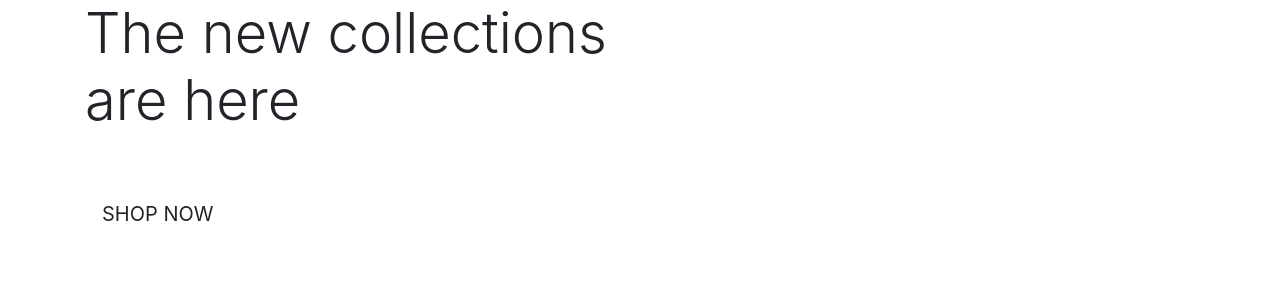
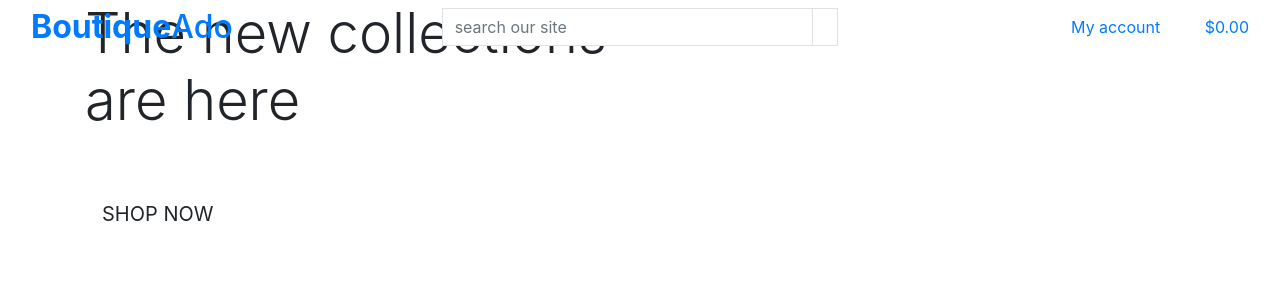
Before and after one commit to beebooplena/boutique_ado, a Django app: page / in a window 1280 px wide. Shown: the top 300 px of the page. Run offline with Django 3.2, Linux system fonts and the light colour scheme.

Commit message:
added main page header

```diff
--- a/templates/base.html
+++ b/templates/base.html
@@ -1,6 +1,7 @@
 {% load static %}
 <!doctype html>
 <html lang="en">
+
 <head>
 
   {% block meta %}
@@ -12,23 +13,95 @@
   {% endblock %}
 
   {% block corecss%}
-        <link rel="stylesheet" href="https://cdn.jsdelivr.net/npm/bootstrap@4.6.1/dist/css/bootstrap.min.css" integrity="sha384-zCbKRCUGaJDkqS1kPbPd7TveP5iyJE0EjAuZQTgFLD2ylzuqKfdKlfG/eSrtxUkn" crossorigin="anonymous">
+  <link rel="stylesheet" href="https://cdn.jsdelivr.net/npm/bootstrap@4.6.1/dist/css/bootstrap.min.css"
+    integrity="sha384-zCbKRCUGaJDkqS1kPbPd7TveP5iyJE0EjAuZQTgFLD2ylzuqKfdKlfG/eSrtxUkn" crossorigin="anonymous">
   {% endblock %}
   {% block extra_css%}
   {% endblock %}
 
   {% block corejs%}
-        <script src="https://cdn.jsdelivr.net/npm/jquery@3.5.1/dist/jquery.min.js" integrity="sha256-9/aliU8dGd2tb6OSsuzixeV4y/faTqgFtohetphbbj0=" crossorigin="anonymous"></script>
-        <script src="https://cdn.jsdelivr.net/npm/popper.js@1.16.1/dist/umd/popper.min.js" integrity="sha384-9/reFTGAW83EW2RDu2S0VKaIzap3H66lZH81PoYlFhbGU+6BZp6G7niu735Sk7lN" crossorigin="anonymous"></script>
-        <script src="https://cdn.jsdelivr.net/npm/bootstrap@4.6.1/dist/js/bootstrap.min.js" integrity="sha384-VHvPCCyXqtD5DqJeNxl2dtTyhF78xXNXdkwX1CZeRusQfRKp+tA7hAShOK/B/fQ2" crossorigin="anonymous"></script>
+  <script src="https://cdn.jsdelivr.net/npm/jquery@3.5.1/dist/jquery.min.js"
+    integrity="sha256-9/aliU8dGd2tb6OSsuzixeV4y/faTqgFtohetphbbj0=" crossorigin="anonymous"></script>
+  <script src="https://cdn.jsdelivr.net/npm/popper.js@1.16.1/dist/umd/popper.min.js"
+    integrity="sha384-9/reFTGAW83EW2RDu2S0VKaIzap3H66lZH81PoYlFhbGU+6BZp6G7niu735Sk7lN" crossorigin="anonymous">
+  </script>
+  <script src="https://cdn.jsdelivr.net/npm/bootstrap@4.6.1/dist/js/bootstrap.min.js"
+    integrity="sha384-VHvPCCyXqtD5DqJeNxl2dtTyhF78xXNXdkwX1CZeRusQfRKp+tA7hAShOK/B/fQ2" crossorigin="anonymous">
+  </script>
   {% endblock %}
   {% block extra_js%}
   {% endblock %}
 
   <title>Boutique Ado {% block extra_title %}{% endblock %}</title>
 </head>
+
 <body>
-    <header class="container-fluid fixed-top"></header>
+  <header class="container-fluid fixed-top">
+    <div class="row">
+      <div class="col-12 col-lg-4 my-auto py-1 py-lg-0 text-center text-lg-left">
+        <a href="{% url 'home' %}" class="nav-link main-logo-link">
+          <h2 class="logo-font text-black my-0"><strong>Boutique</strong>Ado</h2>
+
+        </a>
+      </div>
+      <div class="col-12 col-lg-4 my-auto py-1 py-lg-0">
+        <form method="GET" action="">
+          <div class="input-group w-100">
+            <input class="form-control border border-black rounded-0" type="text" name="q"
+              placeholder="search our site">
+            <div class="input-group-append">
+              <button class="form-control btn btn-black border border-black rounded-0" type="submit">
+                <span class="icon">
+                  <i class="fas fa-search"></i>
+                </span>
+              </button>
+            </div>
+          </div>
+        </form>
+      </div>
+      <div class="col-12 col-lg-4 my-auto py-1 py-lg-0">
+        <ul class="list-inline list-unstyled text-center text-lg-right my-0">
+          <li class="list-inline-item dropdown">
+            <a class="text-black nav-link" href="#" id="user-options" data-toggle="dropdown" aria-haspopup="true"
+              aria-expanded="false">
+              <div class="text-center">
+                <div>
+                  <i class="fas fa-user fa-lg"></i>
+                  <p class="my-0">My account</p>
+                </div>
+              </div>
+            </a>
+            <div class="dropdown-menu border-0" aria-labelledby="user-options">
+              {% if request.user.is_authenticated %}
+              {% if request.user.is_superuser %}
+              <a href="" class="dropdown-item">Product Management</a>
+              {% endif %}
+              <a href="" class="dropdown-item">My Profile</a>
+              <a href="{% url 'account_logout' %}" class="dropdown-item">Logout</a>
+              {% else %}
+              <a href="{% url 'account_signup' %}" class="dropdown-item">Register</a>
+              <a href="{% url 'account_login' %}" class="dropdown-item">Login</a>
+              {% endif %}
+            </div>
+          </li>
+          <li class="list-inline-item">
+            <a class="{% if grand_total %}text-info font-weight-bold{% else %}text-black{% endif %} nav-link" href="">
+              <div class="text-center">
+                <div><i class="fas fa-shopping-bag fa-lg"></i></div>
+                <p class="my-0">
+                  {% if grand_total %}
+                  ${{ grand_total|floatformat:2 }}
+                  {% else %}
+                  $0.00
+                  {% endif %}
+                </p>
+              </div>
+            </a>
+          </li>
+        </ul>
+      </div>
+    </div>
+  </header>
   {% if messages %}
   <div class="message-container"></div>
   {% endif %}
@@ -45,4 +118,5 @@
 
 
 </body>
+
 </html>
```
Lines whose indentation alone changed are shown as unchanged.
